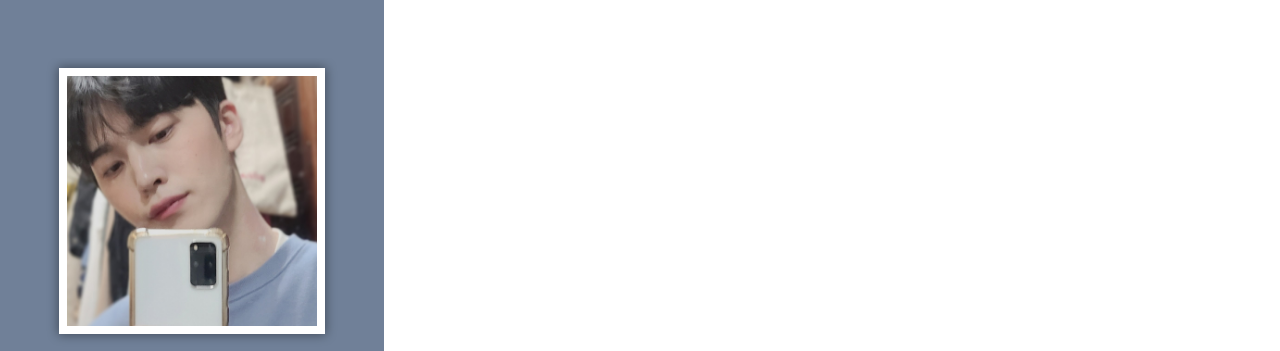
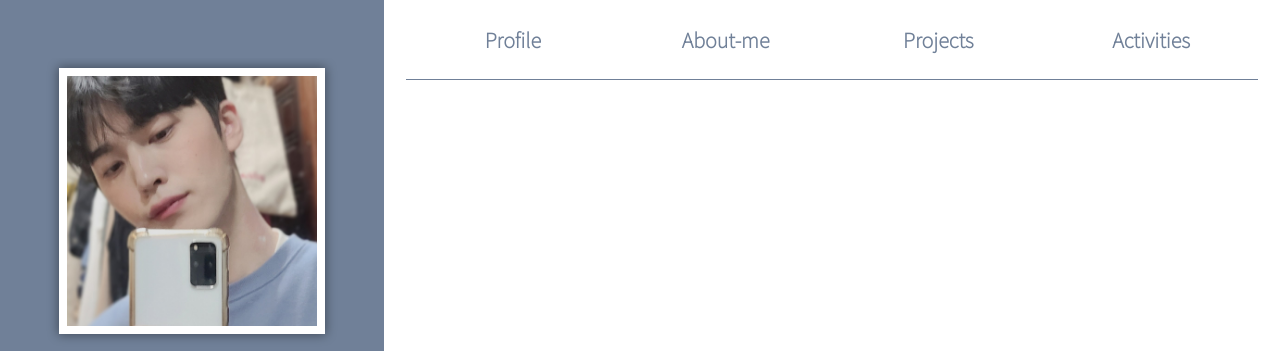
Before and after one commit to jindaram-stu/resume2, a plain HTML site: page index.html in a window 1280 px wide. Shown: the top 351 px of the page. Drawn offline with Linux system fonts and the light colour scheme.

Commit message:
second commit

```diff
--- a/index.html
+++ b/index.html
@@ -2,6 +2,7 @@
 <html lang="en">
 <head>
     <meta charset="UTF-8">
+
     <link rel="stylesheet" href="style.css">
     <title>진승범의 이력서</title>
 </head>
@@ -44,8 +45,15 @@
     </div>
 
     <div class="right-content">
+        <div class="menu">
+            <div class="menu-block">
+                <p class="menu-name">Profile</p>
+                <p class="menu-name">About-me</p>
+                <p class="menu-name">Projects</p>
+                <p class="menu-name">Activities</p>
+            </div>
 
-
+        </div>
     </div> <!-- 우측 컨텐츠 -->
 </body>
 </html>
--- a/style.css
+++ b/style.css
@@ -5,7 +5,6 @@
     margin : 0;
     padding : 0;
 }
-
 .left-content {
     float : left;
     width : 30%;
@@ -137,3 +136,36 @@
     background-color : #9AB4D4;
 
 }
+
+.menu {
+    position : fixed;
+    width: inherit;
+    height : 80px;
+    overflow : hidden;
+
+
+}
+
+.menu-block{
+    margin : auto;
+    width : 95%;
+    height : 79px;
+    border-bottom : 1px solid #708098;
+}
+
+.menu-name {
+    float : left;
+    width : 25%;
+    height : 100%;
+    text-align : center;
+    padding-top : 25px;
+    font-family: 'Noto Sans KR', sans-serif;
+    color : #708098;
+    font-weight : bold;
+    font-size : 20px;
+}
+
+.menu-name:hover {
+    color : white;
+    background-color: #708098;
+}
```
